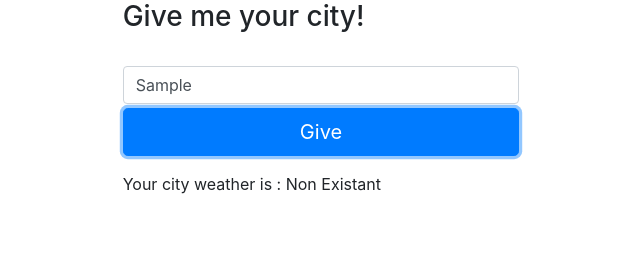
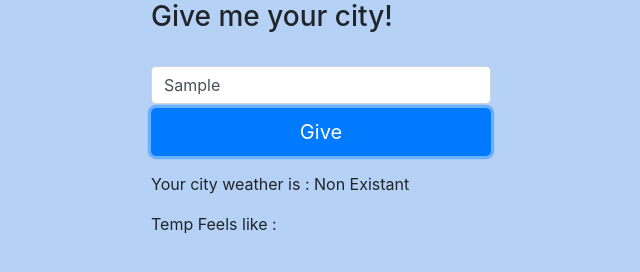
Before and after one commit to SamerMakni/Weather, a plain HTML site: page index.html in a window 1280 px wide. Both pictures are taken after typing "Sample" into the empty fields and a click on the button "Give". Shown: the whole page, without its empty margins (319-959 px from the left). Drawn offline with nearby package versions, Linux system fonts and the light colour scheme; no server answers.

Commit message:
Added Unit and feels like weather

```diff
--- a/index.html
+++ b/index.html
@@ -16,8 +16,8 @@
       crossorigin="anonymous"
     />
   </head>
-  <body>
-    <main class="containter">
+  <body style="background-color: rgb(181, 209, 245); ">
+    <main class="container">
       <div class="col-4 mx-auto text-align-center">
         <h3>Give me your city!</h3>
         <form action="">
@@ -43,6 +43,8 @@
           </div>
         </form>
           <p>Your city weather is : <span id="weather"></span></p>
+          <p>Temp Feels like : <span id="feels"></span></p>
+
       </div>
     </main>
 
--- a/main.js
+++ b/main.js
@@ -7,23 +7,29 @@ button.addEventListener("click", function (e) {
 });
 function getWeather(city) {
   var xhttp = new XMLHttpRequest();
+  var metric = true ;
+  var unit = metric ? " &#8451; " : " &#8457; " ;
+  var metricQuery = metric ? "&units=metric" : "" ;
   const api_key = 'a96bee9b8b5588e77dafc135903ab8f4';
   const base_url= 'api.openweathermap.org/data/2.5/weather';
   xhttp.onreadystatechange = function () {
     try {
       if (this.readyState == 4) {
-        var result_contaier = document.getElementById("weather");
+        var result_container = document.getElementById("weather");
+        var feels_container = document.querySelector("#feels");
         var raw_data = JSON.parse(this.response);
-        result_contaier.innerHTML = raw_data.main.temp;
+        console.log(raw_data);
+        result_container.innerHTML = raw_data.main.temp + unit;
+        feels_container.innerHTML = raw_data.main.feels_like + unit;
       }
     }
     catch (error) {
-      result_contaier.innerHTML = "Non Existant";
+      result_container.innerHTML = "Non Existant";
     }
   };
   xhttp.open(
     "GET",
-    `//${base_url}?q=${city}&units=metric&appid=${api_key}`,
+    `//${base_url}?q=${city}${metricQuery}&appid=${api_key}`,
     true
   );
   xhttp.send();
```
